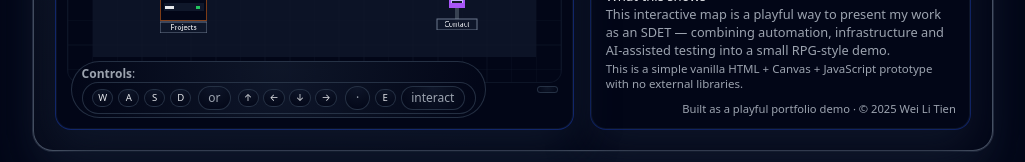
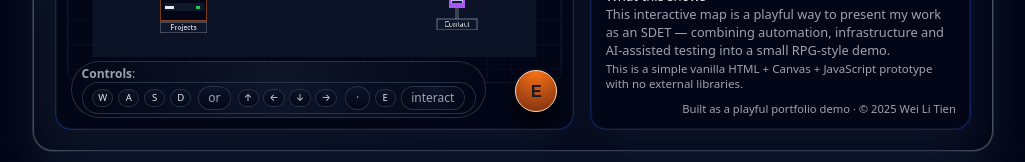
Before and after one commit to weilitien/resume, a plain HTML site: page index.html in a window 1280 px wide. Shown: the part 480-642 px from the top of the page, without its empty margins (127-1152 px from the left). Drawn offline with Linux system fonts and the light colour scheme.

Commit message:
add index

```diff
--- a/index.html
+++ b/index.html
@@ -388,34 +388,36 @@
   position: absolute;
   right: 1rem;
   bottom: 1.1rem;
-      width: 78px; /* 大顆 E 按鈕 */
-      height: 78px;
+  width: 42px;   /* 小尺寸 */
+  height: 42px;  /* 小尺寸 */
   border-radius: 999px;
   background: radial-gradient(circle at top, #f97316, #7c2d12);
   box-shadow:
-        0 18px 40px rgba(0, 0, 0, 0.9),
+    0 12px 22px rgba(0, 0, 0, 0.85),
     0 0 0 1px rgba(15, 23, 42, 0.9);
-      border: 2px solid #fed7aa;
+  border: 1px solid #fed7aa;
+  display: flex;
   align-items: center;
   justify-content: center;
   color: #111827;
-      font-size: 1.5rem;
-      font-weight: 800;
+  font-size: 1rem;       /* E 字較小 */
+  font-weight: 700;
   user-select: none;
   touch-action: manipulation;
   z-index: 10;
 }
 
 .interact-btn span {
-      transform: translateY(2px);
+  transform: translateY(1px);
 }
 
 .interact-btn:active {
-      transform: translateY(2px) scale(0.97);
+  transform: translateY(1px) scale(0.96);
   box-shadow:
-        0 10px 25px rgba(0, 0, 0, 0.85),
+    0 8px 18px rgba(0, 0, 0, 0.85),
     0 0 0 1px rgba(15, 23, 42, 0.9);
 }
+
   </style>
 </head>
 <body>
```
Lines whose indentation alone changed are shown as unchanged.
